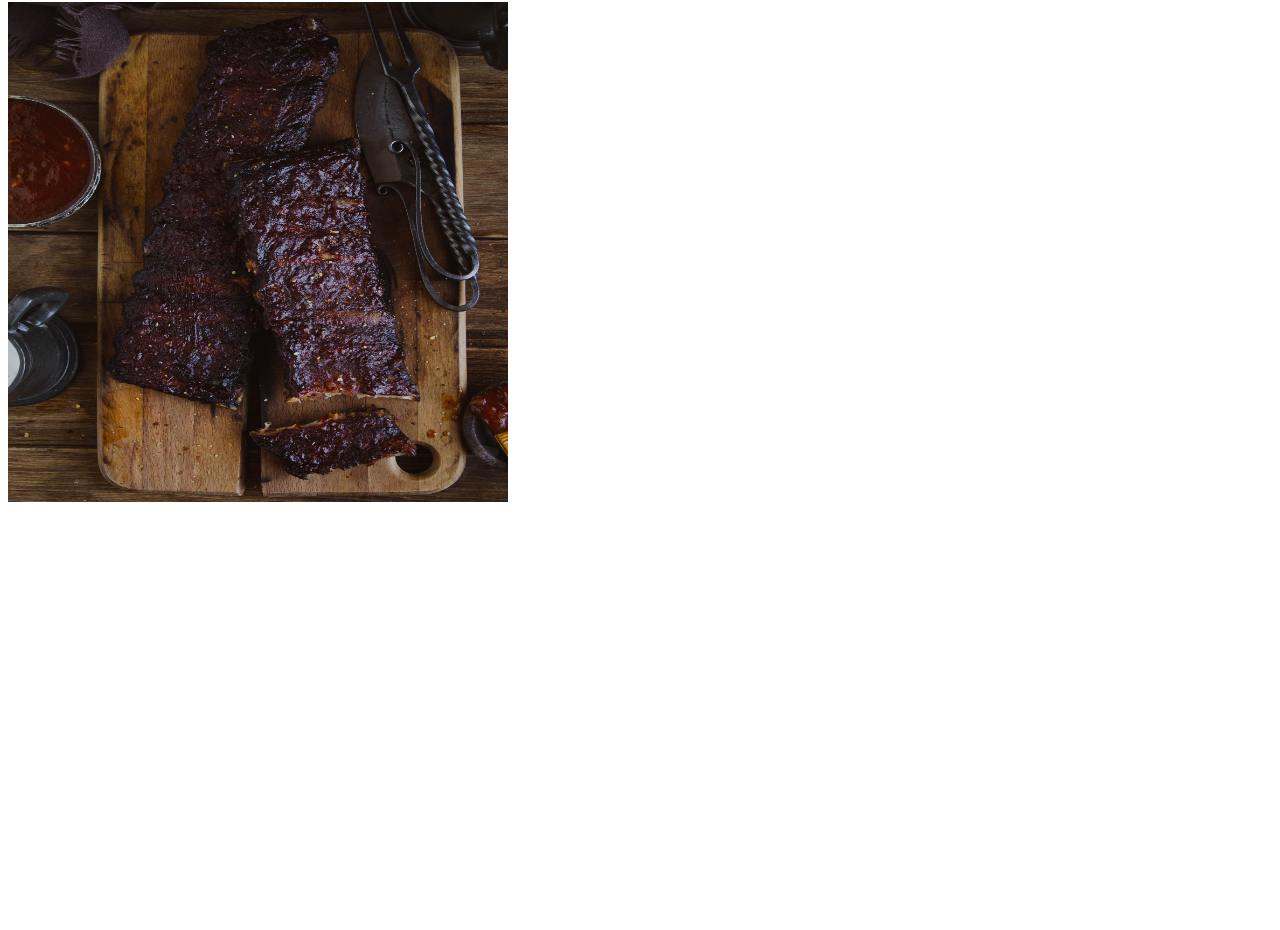
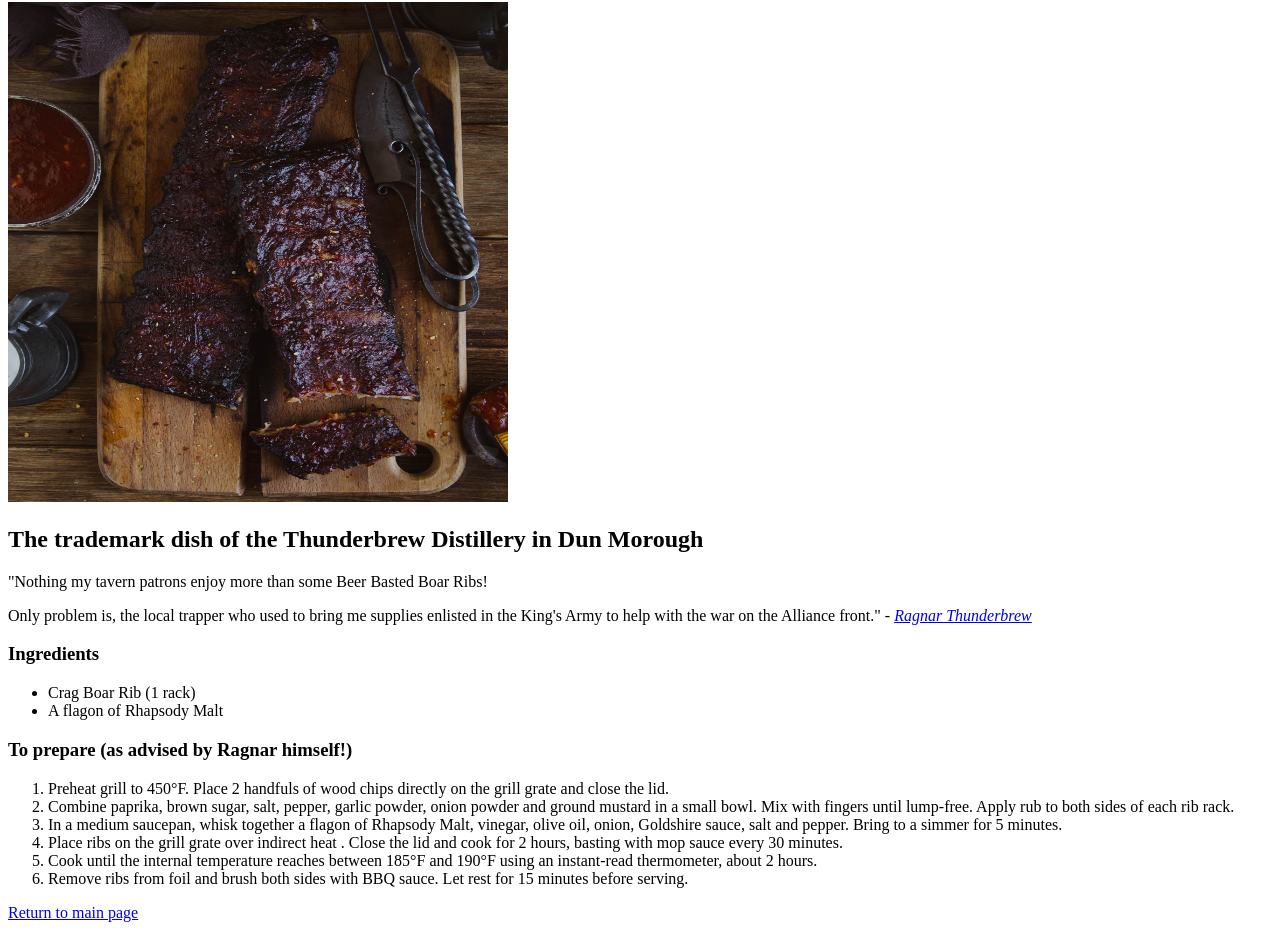
Before and after one commit to tylerxst/odin-recipes, a plain HTML site: page recipes/bb-boar-ribs.html in a window 1280 px wide. Shown: the part 78-1008 px from the top of the page. Before the commit the page ends 800 px from the top, so only its background shows below. Drawn offline with Linux system fonts and the light colour scheme.

Commit message:
finish bb-boar-ribs.html page git status

```diff
--- a/recipes/bb-boar-ribs.html
+++ b/recipes/bb-boar-ribs.html
@@ -1,13 +1,41 @@
 <!DOCTYPE html>
 <html lang="en">
+
 <head>
     <meta charset="UTF-8">
     <meta http-equiv="X-UA-Compatible" content="IE=edge">
     <meta name="viewport" content="width=device-width, initial-scale=1.0">
     <title>Bear Basted Boar Ribs</title>
 </head>
+
 <body>
     <h1>Beer Basted Boar Ribs</h1>
-    <img src="../images/1038423-beer-basted-boar-ribs.jpg" alt="Beer based boar ribs from World of Warcraft" width="500" height="500">
+    <img src="../images/1038423-beer-basted-boar-ribs.jpg" alt="Beer based boar ribs from World of Warcraft" width="500"
+        height="500">
+    <h2>The trademark dish of the Thunderbrew Distillery in Dun Morough</h2>
+    <p>"Nothing my tavern patrons enjoy more than some Beer Basted Boar Ribs!</p>
+
+    <p>  Only problem is,
+        the local trapper who used to bring me supplies enlisted in the King's Army to help with the war on the Alliance
+        front." - <a href="https://wowwiki-archive.fandom.com/wiki/Ragnar_Thunderbrew"><em>Ragnar Thunderbrew</em></a> </p>
+
+    <h3>Ingredients</h3>
+    <ul>
+        <li>Crag Boar Rib (1 rack)</li>
+        <li>A flagon of Rhapsody Malt</li>
+    </ul>
+    <h3>To prepare (as advised by Ragnar himself!)</h3>
+    <ol>
+        <li>Preheat grill to 450°F. Place 2 handfuls of wood chips directly on the grill grate and close the lid.</li>
+        <li>Combine paprika, brown sugar, salt, pepper, garlic powder, onion powder and ground mustard in a small bowl. Mix with fingers until lump-free. Apply rub to both sides of each rib rack.</li>
+        <li>In a medium saucepan, whisk together a flagon of Rhapsody Malt, vinegar, olive oil, onion, Goldshire sauce, salt and pepper. Bring to a simmer for 5 minutes.</li>
+        <li>Place ribs on the grill grate over indirect heat . Close the lid and cook for 2 hours, basting with mop sauce every 30 minutes.</li>
+        <li>Cook until the internal temperature reaches between 185°F and 190°F using an instant-read thermometer, about 2 hours.</li>
+        <li>Remove ribs from foil and brush both sides with BBQ sauce. Let rest for 15 minutes before serving.</li>
+    </ol>
+
+<a href="../index.html">Return to main page</a>
+
 </body>
+
 </html>
```
Also changed, not shown: index.html (+3 -2 lines), images/Cooking-WoW.jpg (added).
